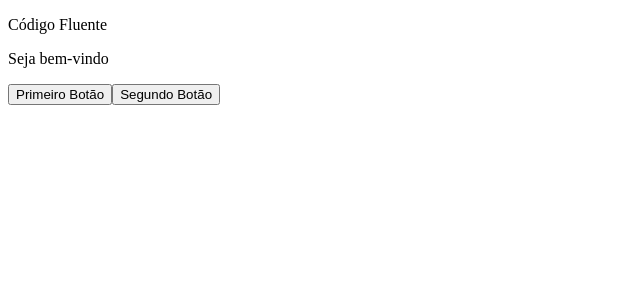
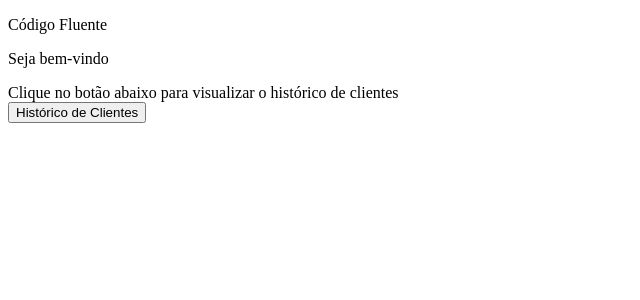
Before and after one commit to toticavalcanti/react-from-scratch-with-webpack, a React app: page / in a window 1280 px wide. Shown: the top 300 px of the page, without its empty margins (0-640 px from the left). Built offline with nearby package versions, Linux system fonts and the light colour scheme.

Commit message:
unary conditional

```diff
--- a/src/App.jsx
+++ b/src/App.jsx
@@ -1,15 +1,24 @@
 import React from 'react';
 
-const buttonA = <button>Primeiro Botão</button>
-const buttonB =  <button>Segundo Botão</button>
+const buttonA = <button>Histórico de Clientes</button>
+//const buttonB =  <button>Segundo Botão</button>
+
+const hasCustomer = true;
 
 const App = () => {
   return (
     <div>
       <p>Código Fluente</p>
       <p>Seja bem-vindo</p>
-      {buttonA}
-      {buttonB}
+      { hasCustomer &&
+        (
+          <div>
+            Clique no botão abaixo para visualizar o histórico de clientes
+            <br />
+            {buttonA}
+          </div>
+          )
+      }
     </div>
   );
 };
```
